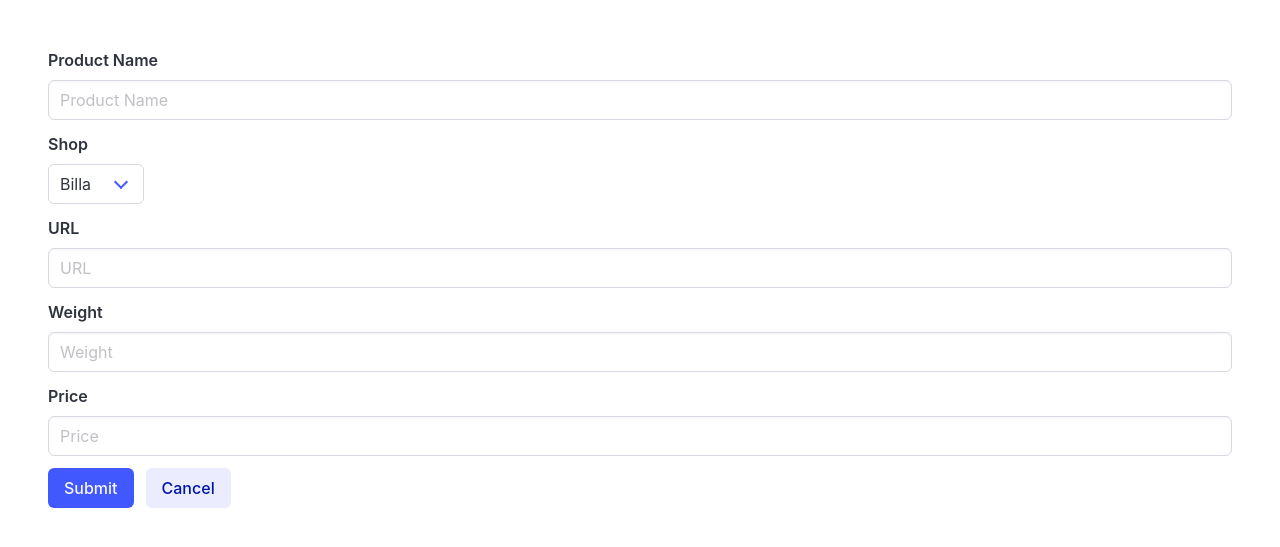
After one commit to denniseigner/preisvergleich, a Django app: page /manager/product_category_detail/1/product_editor in a window 1280 px wide. The commit adds this page. Shown: the top 547 px of the page. Run offline with Django 4.2, Linux system fonts and the light colour scheme; some libraries are stand-ins or nearby versions.

Commit message:
Add rudimentary editor

```diff
--- a/manager/models.py
+++ b/manager/models.py
@@ -1,6 +1,5 @@
 from django.core.validators import MinValueValidator
 from django.db import models
-from django.utils.translation import gettext_lazy as _
 
 
 class ProductCategory(models.Model):
@@ -45,8 +44,8 @@ class Product(models.Model):
     class Shops(models.TextChoices):
         """Shop Choices Enum."""
 
-        BILLA = "Billa", _("Billa")
-        HOFER = "Hofer", _("Hofer")
+        BILLA = "Billa"
+        HOFER = "Hofer"
 
     product_category = models.ForeignKey(
         "ProductCategory",
--- a/manager/templates/base.html
+++ b/manager/templates/base.html
@@ -4,7 +4,9 @@
 <head>
   <title>Preisvergleich</title>
   <link rel="stylesheet" href="https://cdn.jsdelivr.net/npm/bulma@1.0.0/css/bulma.min.css">
-  <script src="https://unpkg.com/htmx.org@1.9.12" integrity="sha512-JvpjarJlOl4sW26MnEb3IdSAcGdeTeOaAlu2gUZtfFrRgnChdzELOZKl0mN6ZvI0X+xiX5UMvxjK2Rx2z/fliw==" crossorigin="anonymous"></script>
+  <script src="https://unpkg.com/htmx.org@1.9.12"
+    integrity="sha512-JvpjarJlOl4sW26MnEb3IdSAcGdeTeOaAlu2gUZtfFrRgnChdzELOZKl0mN6ZvI0X+xiX5UMvxjK2Rx2z/fliw=="
+    crossorigin="anonymous"></script>
 </head>
 
 <body>
--- a/manager/templates/index.html
+++ b/manager/templates/index.html
@@ -5,7 +5,9 @@
     <a href="{% url 'manager:product_category_editor' %}">Create New Product Category</a>
 
     {% for product_category in product_category_list %}
-    <div class="box">{{ product_category }}</div>
+    <a href="{% url 'manager:product_category_detail' forloop.counter %}">
+        <div class="box mb-2">{{ product_category }}</div>
+    </a>
     {% endfor %}
 </div>
 {% endblock %}
--- a/manager/templates/product_category_editor.html
+++ b/manager/templates/product_category_editor.html
@@ -2,7 +2,7 @@
 
 {% block content %}
 <div class="m-6">
-  <form action="{% url 'manager:create_new_product_category' %}" method="post">
+  <form action="{% url 'manager:create_new_product_category' product_category_id %}" method="post">
     {% csrf_token %}
 
     {% if error_message %}
--- /dev/null
+++ b/manager/templates/product_editor.html
@@ -0,0 +1,73 @@
+{% extends "base.html" %}
+
+{% block content %}
+<div class="m-6">
+  <form action="{% url 'manager:create_new_product' product_category_id %}" method="post">
+    {% csrf_token %}
+
+    {% if error_message %}
+    <article class="message is-danger" id="error_box">
+      <div class="message-header">
+        <p>Error</p>
+        <button class="delete" aria-label="delete" hx-post="{% url 'manager:delete_error_message' %}"
+          hx-swap="outerHTML" hx-target="#error_box"></button>
+      </div>
+      <div class="message-body">
+        {{ error_message }}
+      </div>
+    </article>
+    {% endif %}
+
+    <div class="field">
+      <label class="label">Product Name</label>
+      <div class="control">
+        <input class="input" type="text" placeholder="Product Name" name="name">
+      </div>
+    </div>
+
+    <div class="field">
+      <label class="label">Shop</label>
+      <div class="control">
+        <div class="select">
+          <select name="shop">
+            {% for shop_choice in shop_choices %}
+            <option>{{ shop_choice }}</option>
+            {% endfor %}
+          </select>
+        </div>
+      </div>
+    </div>
+
+    <div class="field">
+      <label class="label">URL</label>
+      <div class="control">
+        <input class="input" type="text" placeholder="URL" name="url">
+      </div>
+    </div>
+
+    <div class="field">
+      <label class="label">Weight</label>
+      <div class="control">
+        <input class="input" type="text" placeholder="Weight" name="weight">
+      </div>
+    </div>
+
+    <div class="field">
+      <label class="label">Price</label>
+      <div class="control">
+        <input class="input" type="text" placeholder="Price" name="price">
+      </div>
+    </div>
+
+    <div class="field is-grouped">
+      <div class="control">
+        <button class="button is-link">Submit</button>
+      </div>
+      <div class="control">
+        <button class="button is-link is-light">Cancel</button>
+      </div>
+    </div>
+
+  </form>
+</div>
+{% endblock %}
--- a/manager/urls.py
+++ b/manager/urls.py
@@ -1,6 +1,6 @@
 from django.urls import path
 
-from .views import editor_view, index_view
+from .views import detail_view, editor_view, index_view
 
 app_name = "manager"
 urlpatterns = [
@@ -20,4 +20,19 @@ urlpatterns = [
         editor_view.delete_error_message,
         name="delete_error_message",
     ),
+    path(
+        "product_category_detail/<int:product_category_id>",
+        detail_view.product_category_detail,
+        name="product_category_detail",
+    ),
+    path(
+        "product_category_detail/<int:product_category_id>/product_editor",
+        editor_view.product_editor,
+        name="product_editor",
+    ),
+    path(
+        "product_category_detail/<int:product_category_id>/product_editor/new",
+        editor_view.create_new_product,
+        name="create_new_product",
+    ),
 ]
--- a/manager/views/editor_view.py
+++ b/manager/views/editor_view.py
@@ -1,11 +1,11 @@
 from django.forms import ValidationError
 from django.http import HttpRequest, HttpResponse, HttpResponseRedirect
-from django.shortcuts import render
+from django.shortcuts import get_object_or_404, render
 from django.urls import reverse
 from django.utils.datastructures import MultiValueDictKeyError
 from django.views.decorators.http import require_POST, require_safe
 
-from manager.models import ProductCategory
+from manager.models import Product, ProductCategory
 
 PRODUCT_CATEGORY_EDITOR_HTML = "product_category_editor.html"
 
@@ -18,6 +18,35 @@ def product_category_editor(request: HttpRequest) -> HttpResponse:
 @require_safe
 def delete_error_message(_: HttpRequest) -> HttpResponse:
     return HttpResponse("")
+
+
+def product_editor(request: HttpRequest, product_category_id: int) -> HttpResponse:
+    shop_choices = Product.Shops.labels
+    context = {"shop_choices": shop_choices, "product_category_id": product_category_id}
+    return render(request, "product_editor.html", context)
+
+
+def create_new_product(request: HttpRequest, product_category_id: int) -> HttpResponse:
+    product_category = get_object_or_404(ProductCategory, pk=product_category_id)
+    product = Product(
+        product_category=product_category,
+        name=request.POST["name"],
+        shop=request.POST["shop"],
+        url=request.POST["url"],
+        weight=request.POST["weight"],
+        price=request.POST["price"],
+    )
+
+    try:
+        product.full_clean()
+    except ValidationError as e:
+        context = {
+            "error_message": str(e),
+            "product_category_id": product_category_id,
+        }
+        return render(request, "product_editor.html", context, status=400)
+
+    return HttpResponseRedirect(reverse("manager:index"))
 
 
 @require_POST
```
Also changed, not shown: manager/templates/product_category_detail.html (added, +8 -0 lines), manager/tests/test_views.py (+18 -0 lines), manager/views/detail_view.py (added, +15 -0 lines).
